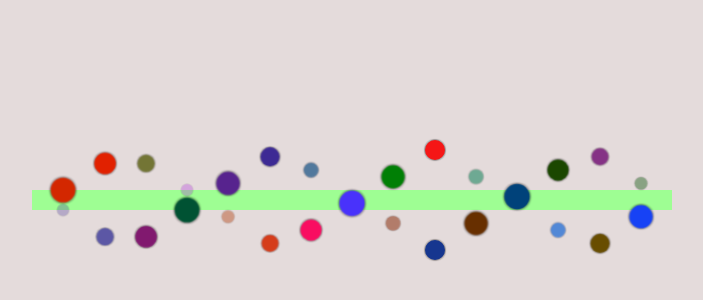
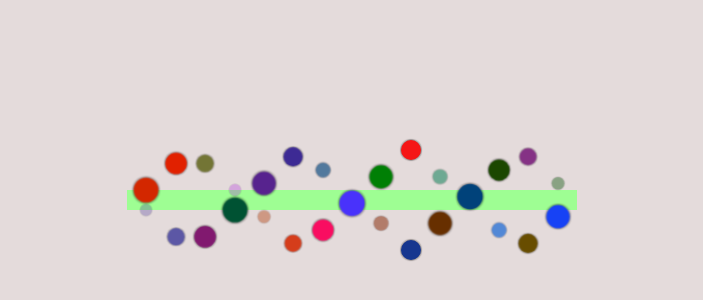
Before and after one commit to xuanphao19/F8-Zoom-Assignments, a plain HTML site: page index.html in a window 1280 px wide. Shown: the part 200-500 px from the top of the page, without its empty margins (288-991 px from the left). Drawn offline with Linux system fonts and the light colour scheme.

Commit message:
max-width

```diff
--- a/index.html
+++ b/index.html
@@ -42,6 +42,7 @@
         justify-content: space-evenly;
         margin: auto;
         width: 50%;
+        max-width: 450px;
         animation: wbr 5s infinite linear;
         background: #9efe93;
       }
@@ -125,12 +126,5 @@
         }
       }
     </style>
-    <!--
-git init
-git add .
-git commit -m "first commit"
-git branch -M main
-git remote add origin https://github.com/xuanphao19/F8-Zoom-Assignments.git
-git push -u origin main -->
   </body>
 </html>
```
